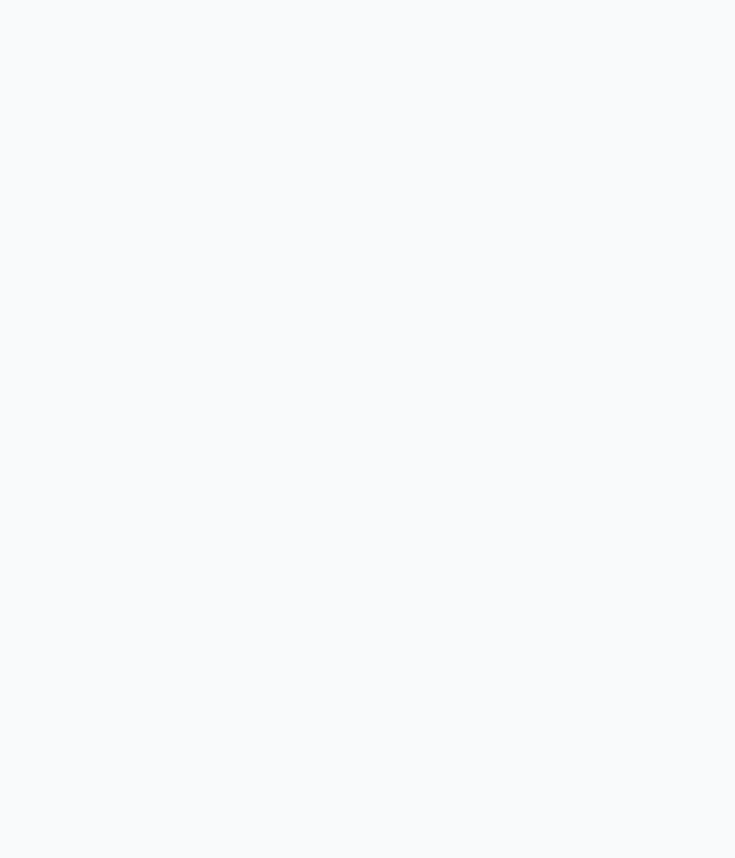
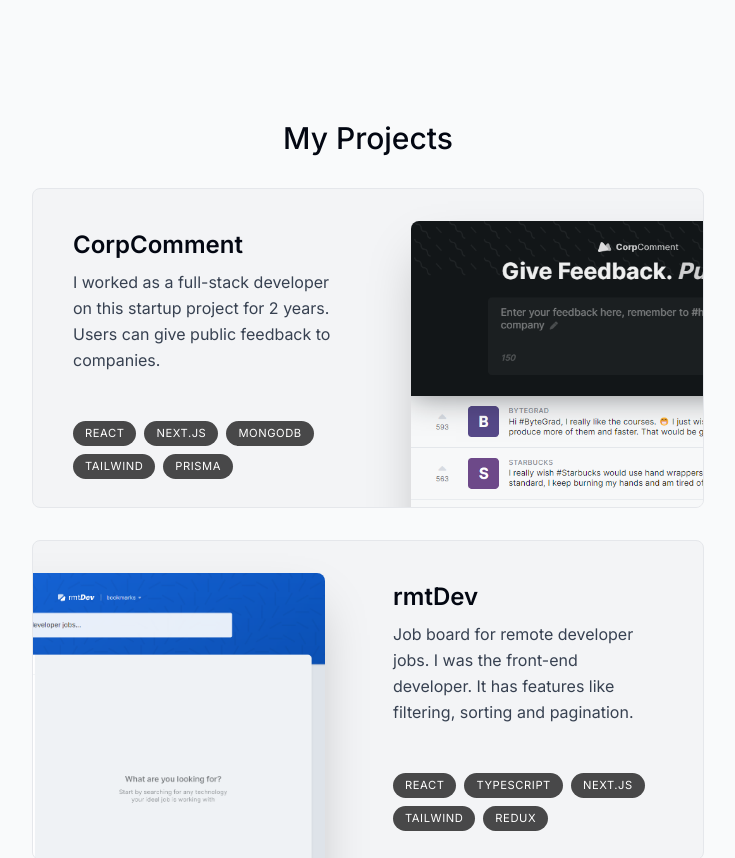
Before and after one commit to i-am-srk/immsrk, a Next.js app: page / in a window 1280 px wide. Shown: the part 1180-2038 px from the top of the page, without its empty margins (272-1007 px from the left). Built offline with nearby package versions, Linux system fonts and the light colour scheme.

Commit message:
added project data

```diff
--- a/app/page.tsx
+++ b/app/page.tsx
@@ -1,5 +1,6 @@
 import About from "@/components/about";
 import Intro from "@/components/intro";
+import Projects from "@/components/projects";
 import SectionDivider from "@/components/section-divider";
 
 export default function Home() {
@@ -8,6 +9,7 @@
       <Intro />
       <SectionDivider />
       <About />
+      <Projects />
     </main>
   );
 }
--- /dev/null
+++ b/components/project.tsx
@@ -0,0 +1,87 @@
+"use client";
+
+import Image from "next/image";
+import { useScroll, useTransform } from "framer-motion";
+import { projectsData } from "@/lib/data";
+import { useRef } from "react";
+import { motion } from "framer-motion";
+
+type ProjectProps = (typeof projectsData)[number];
+
+export default function Project({
+  title,
+  description,
+  tags,
+  imageUrl,
+}: ProjectProps) {
+  const ref = useRef<HTMLElement>(null);
+  const { scrollYProgress } = useScroll({
+    target: ref,
+    offset: ["0 1", "1.33 1"],
+  });
+
+  const scaleProgress = useTransform(scrollYProgress, [0, 1], [0.8, 1]);
+  const opacityProgress = useTransform(scrollYProgress, [0, 1], [0.6, 1]);
+
+  return (
+    <motion.div
+      ref={ref}
+      style={{
+        scale: scaleProgress,
+        opacity: opacityProgress,
+      }}
+      className="group mb-3 sm:mb-8 last:mb-0"
+    >
+      <section
+        className="bg-gray-100 max-w-[42rem]
+      border boder-black/5 overflow-hidden rounded-lg
+      sm:pr-8 relative sm:h-[20rem] group-even:pl-8
+      hover:bg-gray-200 transition"
+      >
+        <div
+          className="pt-4 pb-7 px-5 sm:pl-10
+        sm:pr-2 sm:pt-10 sm:max-w-[50%]
+        flex flex-col h-full group-even:ml-[18rem]"
+        >
+          <h3 className="text-2xl font-semibold">{title}</h3>
+          <p className="mt-2 leading-relaxed text-gray-700">{description}</p>
+          <ul
+            className="flex flex-wrap mt-4
+          gap-2 sm:mt-auto"
+          >
+            {tags.map((tag, index) => (
+              <li
+                className="bg-black/[0.7] px-3
+              py-1 text-[0.7rem] uppercase
+              tracking-wider text-white
+              rounded-full"
+                key={index}
+              >
+                {tag}
+              </li>
+            ))}
+          </ul>
+        </div>
+
+        <Image
+          src={imageUrl}
+          alt="Project I worked on"
+          quality={95}
+          className="absolute top-8 -right-40
+          w-[28.25rem] rounded-t-lg shadow-2xl
+          transition
+          group-hover:scale-[1.04]
+          group-hover:-translate-x-3
+          group-hover:translate-y-3
+          group-hover:-rotate-2
+
+          group-even::group-hover:translate-x-3
+          group-even:group-hover:translate-y-3
+          group-even:group-hover:rotate-2
+
+          group-even:right-[initial] group-even:-left-40"
+        />
+      </section>
+    </motion.div>
+  );
+}
--- /dev/null
+++ b/components/projects.tsx
@@ -0,0 +1,19 @@
+import React, { useRef } from "react";
+import SectionHeading from "./section-heading";
+import { projectsData } from "@/lib/data";
+import Project from "./project";
+
+export default function Projects() {
+  return (
+    <section>
+      <SectionHeading>My Projects</SectionHeading>
+      <div>
+        {projectsData.map((project, index) => (
+          <React.Fragment key={index}>
+            <Project {...project} />
+          </React.Fragment>
+        ))}
+      </div>
+    </section>
+  );
+}
--- a/components/section-heading.tsx
+++ b/components/section-heading.tsx
@@ -5,5 +5,9 @@
 };
 
 export default function SectionHeading({ children }: SectionHeadingProps) {
-  return <h2 className="text-3xl font-medium capitalize mb-8">{children}</h2>;
+  return (
+    <h2 className="text-3xl font-medium capitalize mb-8 text-center">
+      {children}
+    </h2>
+  );
 }
```
